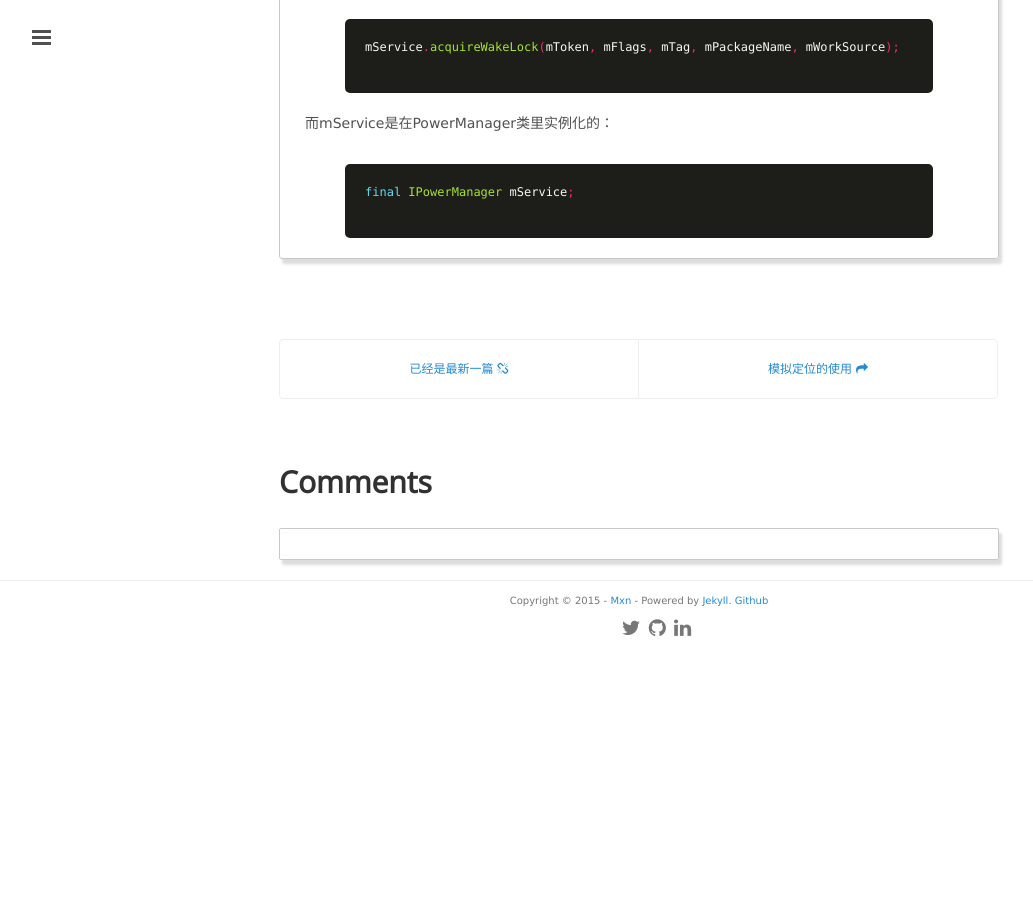
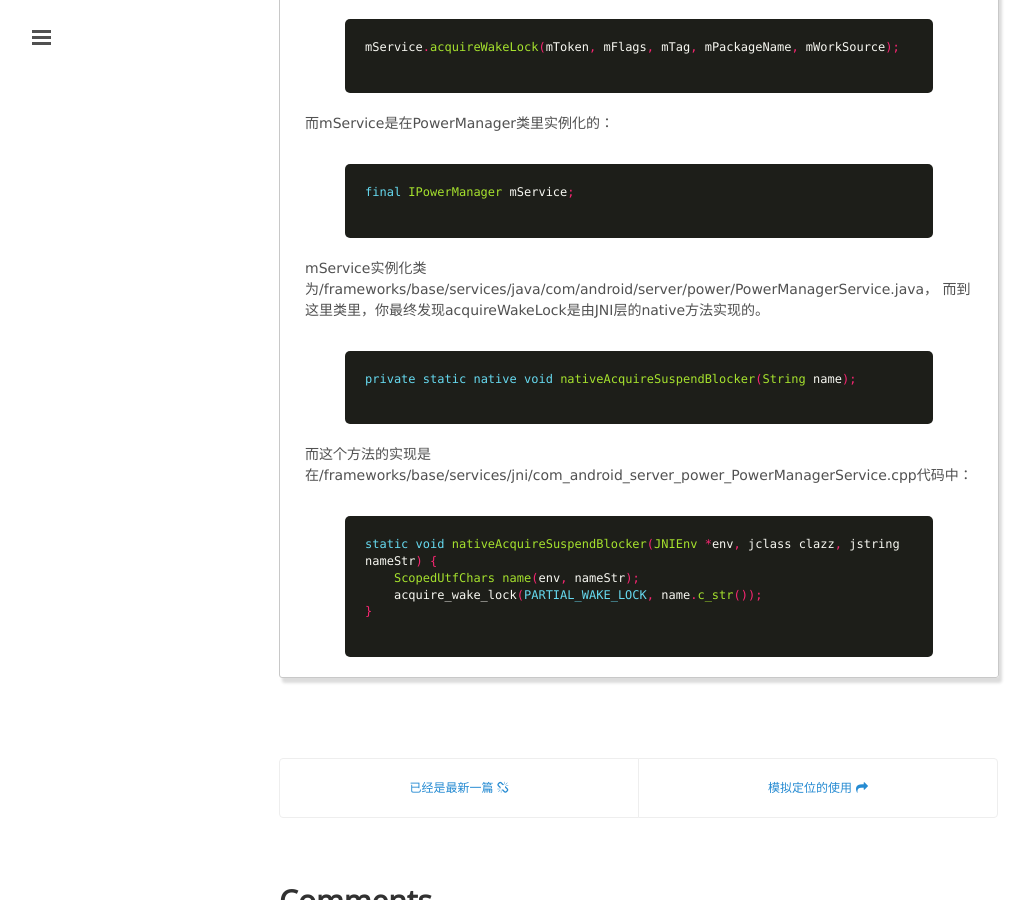
Before and after one commit to mxn21/mxn21.github.io, a Jekyll site: the page built from _posts/2015-11-5-wakelock解析.md, in a window 1280 px wide and 900 px high, scrolled down 6292 px. Shown: the whole window, without its empty margins (1-1034 px from the left). Built offline with Jekyll 4.4.1, drawn with Linux system fonts in a browser that asks for light colours; Markdown is read by kramdown in place of the engine named in the settings; comment, search, counter and statistics services are not loaded; before the commit the page ends 6945 px from its top, so only the background shows below that.

Commit message:
23432423

```diff
--- a/_posts/2015-11-5-wakelock解析.md
+++ b/_posts/2015-11-5-wakelock解析.md
@@ -280,3 +280,19 @@
     {% highlight java %}
 final IPowerManager mService;
      {% endhighlight %}
+
+mService实例化类为/frameworks/base/services/java/com/android/server/power/PowerManagerService.java，
+而到这里类里，你最终发现acquireWakeLock是由JNI层的native方法实现的。
+
+    {% highlight java %}
+private static native void nativeAcquireSuspendBlocker(String name);
+     {% endhighlight %}
+
+而这个方法的实现是在/frameworks/base/services/jni/com_android_server_power_PowerManagerService.cpp代码中：
+
+    {% highlight java %}
+static void nativeAcquireSuspendBlocker(JNIEnv *env, jclass clazz, jstring nameStr) {
+    ScopedUtfChars name(env, nameStr);
+    acquire_wake_lock(PARTIAL_WAKE_LOCK, name.c_str());
+}
+     {% endhighlight %}
```
